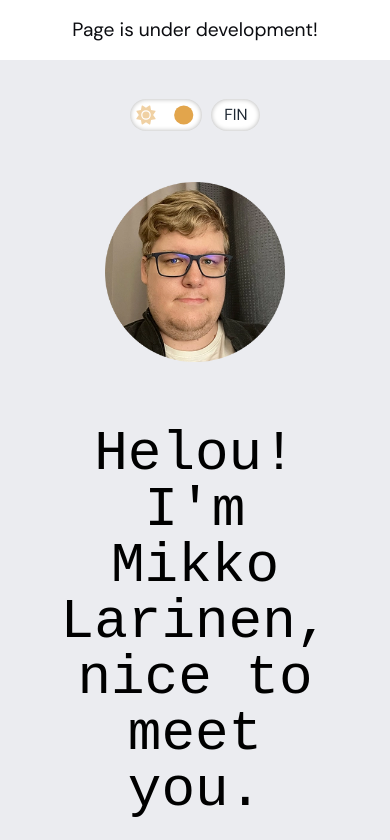
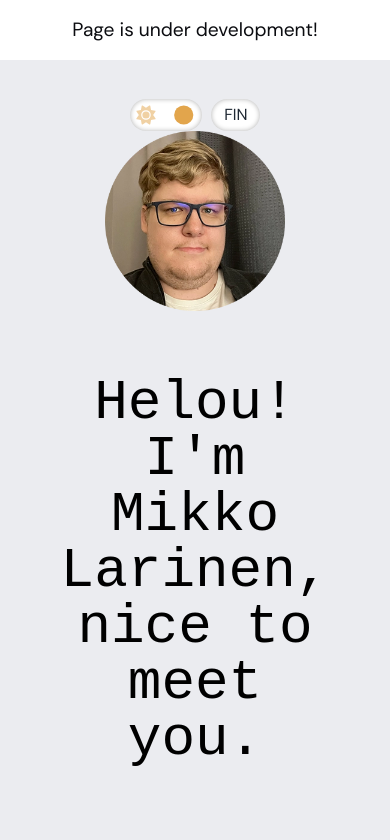
Before and after one commit to mikkisguy/portfolio-page, a React (Vite) app: page / in a window 390 px wide. Shown: the top 840 px of the page. Built offline with nearby package versions, Linux system fonts and the light colour scheme; a web font is replaced by a local one.

Commit message:
More media queries fixes

```diff
--- a/src/components/App.tsx
+++ b/src/components/App.tsx
@@ -40,13 +40,12 @@ const PageContainer = styled.div`
   width: 60%;
   flex: 1;
 
-  @media only screen and (max-width: ${({ theme }) => theme.bp.small}) {
-    width: 100%;
-    padding: 0 ${({ theme }) => theme.spacing.xxxl};
+  @media only screen and (min-width: ${({ theme }) => theme.bp.wide}) {
+    width: 50%;
   }
 
-  @media only screen and (min-width: ${({ theme }) => theme.bp.wide}) {
-    width: 50%;
+  @media only screen and (max-width: ${({ theme }) => theme.bp.small}) {
+    width: 85%;
   }
 `;
 
--- a/src/components/Header.tsx
+++ b/src/components/Header.tsx
@@ -46,6 +46,10 @@ const PageHeading = styled.div`
     flex-direction: column;
     align-items: center;
   }
+
+  @media only screen and (max-width: ${({ theme }) => theme.bp.small}) {
+    padding: 0 ${({ theme }) => theme.spacing.xxxl};
+  }
 `;
 
 const HeadingImage = styled.img`
```
